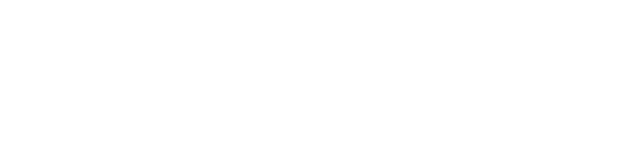
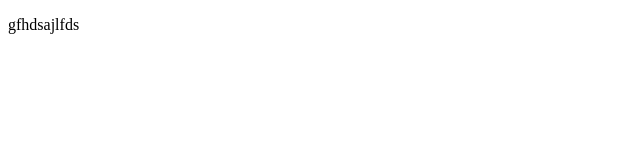
Before and after one commit to fraj123/demo_githubflow, a plain HTML site: page index.html in a window 1280 px wide. Shown: the whole page, without its empty margins (0-640 px from the left). Drawn offline with Linux system fonts and the light colour scheme.

Commit message:
Modify index

```diff
--- a/index.html
+++ b/index.html
@@ -5,6 +5,6 @@
     <title></title>
 </head>
 <body>
-
+    <p>gfhdsajlfds</p>
 </body>
 </html>
```
